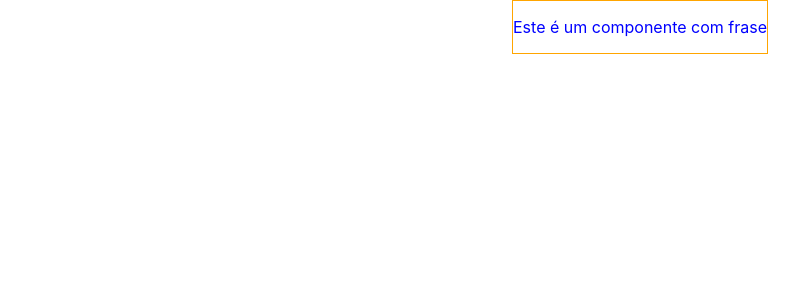
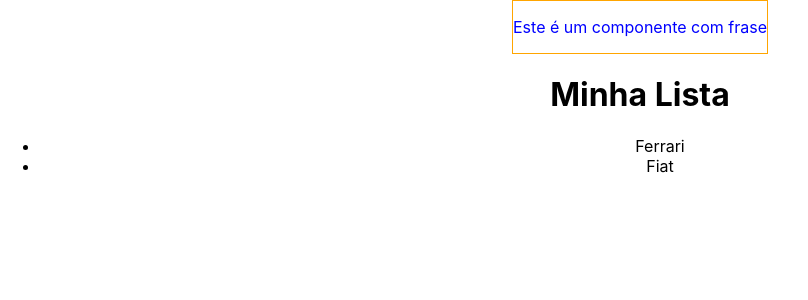
Before and after one commit to leopoldo-moreira/react-course, a React (Create React App) app in the folder meu-projeto/: page / in a window 1280 px wide. Shown: the top 300 px of the page, without its empty margins (0-808 px from the left). Built offline with nearby package versions, Linux system fonts and the light colour scheme.

Commit message:
Aula 07 - Fragments

```diff
--- a/meu-projeto/src/App.js
+++ b/meu-projeto/src/App.js
@@ -1,5 +1,6 @@
 import './App.css';
 import Frase from './components/Frase';
+import List from './components/List';
 
 
 function App() {
@@ -9,6 +10,7 @@
 
     <div className="App">
      <Frase/>
+     <List/>
     </div>
 
   )
--- /dev/null
+++ b/meu-projeto/src/components/Item.js
@@ -0,0 +1,9 @@
+function Item(props){
+    return(
+        <>
+            <li>{props.marca}</li>
+        </>
+    )
+}
+
+export default Item;
--- /dev/null
+++ b/meu-projeto/src/components/List.js
@@ -0,0 +1,16 @@
+import Item from './Item'
+
+
+function List(){
+    return (
+        <>
+            <h1>Minha Lista</h1>
+            <ul>
+                <Item marca= 'Ferrari'/>
+                <Item marca= 'Fiat'/>
+            </ul>
+        </>
+    )
+}
+
+export default List;
--- a/meu-projeto/src/components/SayMyName.js
+++ b/meu-projeto/src/components/SayMyName.js
@@ -1,6 +1,5 @@
 function SayMyName(props){
     console.log('leo');
-
     return(
         <div>
             <p> Fala ai {props.nome}, suave?</p>
@@ -8,6 +7,4 @@
     )
 }
 
-
-
 export default SayMyName;
--- a/meu-projeto/src/index.css
+++ b/meu-projeto/src/index.css
@@ -5,6 +5,7 @@
     sans-serif;
   -webkit-font-smoothing: antialiased;
   -moz-osx-font-smoothing: grayscale;
+  padding-bottom: 500px;
 }
 
 code {
```
